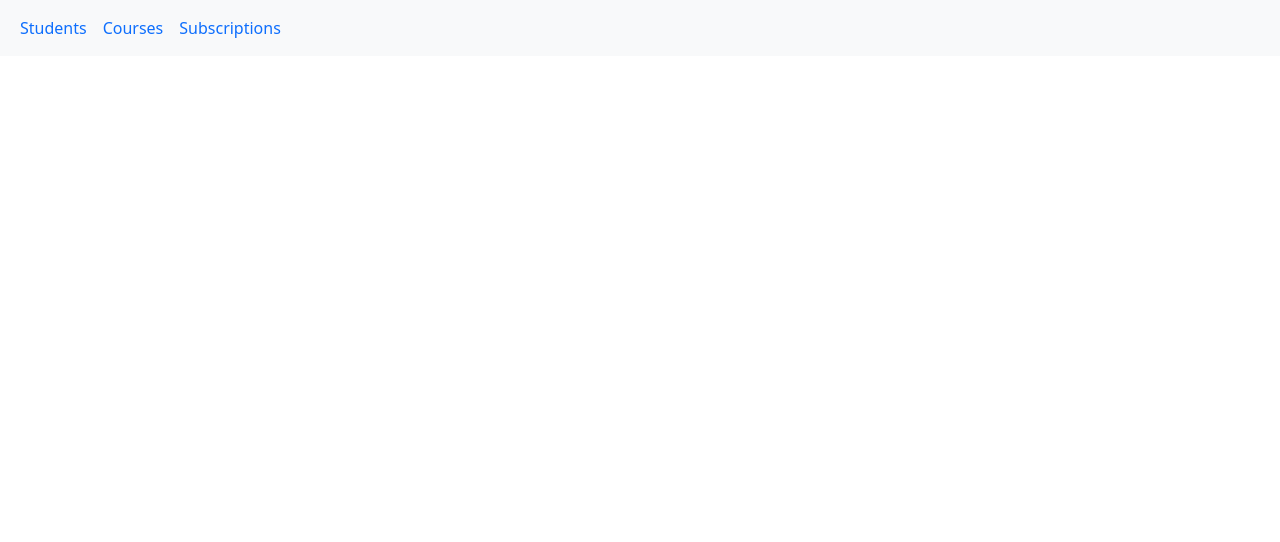
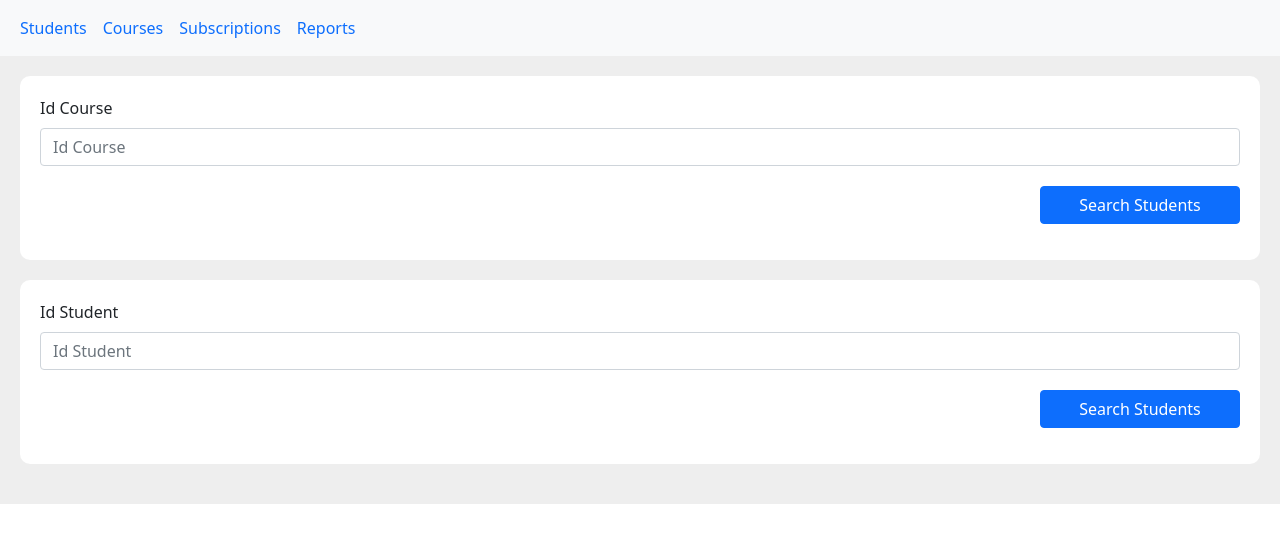
Before and after one commit to GuilhermeFerreiraAraujo/StudentCourseManagement, a React (Create React App) app in the folder StudentCourseManagement/app/: page /reports-list in a window 1280 px wide. Shown: the top 542 px of the page. Built offline with nearby package versions, Linux system fonts and the light colour scheme.

Commit message:
ADD Student by course id endpoint

```diff
--- a/StudentCourseManagement/app/src/App.js
+++ b/StudentCourseManagement/app/src/App.js
@@ -4,6 +4,7 @@ import SubscriptionsList from './Views/Subscriptions/SubscriptionsList/Subscript
 import StudentsDetail from './Views/Students/StudentsDetail/StudentsDetail';
 import CoursesDetail from './Views/Courses/CoursesDetail/CoursesDetail';
 import SubscriptionsDetail from './Views/Subscriptions/SubscriptionsDetail/SubscriptionsDetail';
+import ReportsList from './Views/Reports/ReportsList';
 import './App.scss';
 
 import {
@@ -42,6 +43,9 @@ function App() {
                     <li><Link className="dropdown-item" to="/subscriptions-list">View Subscriptions</Link></li>
                   </ul>
                 </li>
+                <li className="nav-item dropdown">
+                  <Link className="nav-link" to="/reports-list" data-bs-toggle="dropdown">Reports</Link>
+                </li>
               </ul>
             </div>
           </div>
@@ -72,6 +76,9 @@ function App() {
           <Route exact path="/subscription-detail">
             <SubscriptionsDetail />
           </Route>
+          <Route exact path="/reports-list">
+            <ReportsList />
+          </Route>
         </Switch>
       </Router>
     </div>
--- a/StudentCourseManagement/app/src/Components/Components/Table/Table.js
+++ b/StudentCourseManagement/app/src/Components/Components/Table/Table.js
@@ -25,6 +25,7 @@ export default function Table({ columns, data, onDoubleClick }) {
     },
         usePagination)
     {
+
         let pagination = "";
         if (data.length > pageSize) {
             pagination = (<div className="row text-center">
--- a/StudentCourseManagement/app/src/Views/Reports/ReportsList.js
+++ b/StudentCourseManagement/app/src/Views/Reports/ReportsList.js
@@ -1,11 +1,11 @@
 import React from 'react';
-import Table from '../../../Components/Components/Table/Table';
-import Textbox from '../../../Components/Atoms/Textbox/Textbox';
-import Button from '../../../Components/Atoms/Button/Button';
+import Table from '../../Components/Components/Table/Table';
+import Textbox from '../../Components/Atoms/Textbox/Textbox';
+import Button from '../../Components/Atoms/Button/Button';
 import { withRouter } from "react-router-dom";
-import * as Services from '../../../Services/Services';
-import * as Endpoints from '../../../Constants/Endpoints';
-import './StudentsList.scss';
+import * as Services from '../../Services/Services';
+import * as Endpoints from '../../Constants/Endpoints';
+import './ReportsList.scss';
 
 class ReportsList extends React.Component {
     constructor() {
@@ -19,19 +19,19 @@ class ReportsList extends React.Component {
             }
         };
 
-        this.search = this.search.bind(this);
-        this.handleTableDoubleClick = this.handleTableDoubleClick.bind(this);
+        this.searchStudentsByCourseId = this.searchStudentsByCourseId.bind(this);
+        this.searchCoursesByStudentId = this.searchCoursesByStudentId.bind(this);
     }
 
     componentDidMount() {
-        this.search();
+
     }
 
     searchCoursesByStudentId() {
         const params = {};
 
         if (this.state.filters.idStudent !== "") {
-            params.idStudent = this.state.filters.idStudent;
+            params.id = this.state.filters.idStudent;
         };
 
         Services.Get(Endpoints.StudentsApis.GetCoursesByStudentId, params).then(response => {
@@ -47,7 +47,7 @@ class ReportsList extends React.Component {
         const params = {};
 
         if (this.state.filters.idCourse !== "") {
-            params.idCourse = this.state.filters.idCourse
+            params.id = this.state.filters.idCourse
         };
 
         Services.Get(Endpoints.StudentsApis.GetStudentsByCourseId, params).then(response => {
@@ -140,6 +140,18 @@ class ReportsList extends React.Component {
             }
         ];
 
+        if (this.state.students.length > 0) {
+            var studentTable = (<div className="content container-fluid text-center">
+                <Table columns={studentsColumns} data={this.state.students} />
+            </div>)
+        }
+
+        if (this.state.courses.length > 0) {
+            var courseTable = (<div className="content container-fluid text-center">
+                <Table columns={coursesColumns} data={this.state.courses} />
+            </div>);
+        }
+
         return (
             <div className="Students-List">
                 <div className="content container-fluid text-start">
@@ -147,28 +159,30 @@ class ReportsList extends React.Component {
                         <div className="col">
                             <Textbox label="Id Course" type="text" placeholder="Id Course" name="idCourse" onChange={this.handleChange.bind(this)} value={this.state.filters.idCourse} />
                         </div>
-                        <div className="col">
-                            <Button label="Search" onClick={this.searchStudentsByCourseId} />
+                    </div>
+                    <div className="row">
+                        <div className="col text-end">
+                            <Button label="Search Students" className="margin-top" onClick={this.searchStudentsByCourseId} />
                         </div>
                     </div>
+                </div>
 
-                    <div className="content container-fluid text-center">
-                        <Table columns={studentsColumns} data={this.state.students} />
-                    </div>
+                {studentTable}
 
+                <div className="content container-fluid text-start">
                     <div className="row">
                         <div className="col">
                             <Textbox label="Id Student" type="text" placeholder="Id Student" name="idStudent" onChange={this.handleChange.bind(this)} value={this.state.filters.idStudent} />
                         </div>
-                        <div className="col">
-                            <Button label="Search" onClick={this.searchCoursesByStudentId} />
+                    </div>
+
+                    <div className="row">
+                        <div className="col text-end">
+                            <Button label="Search Students" onClick={this.searchCoursesByStudentId} />
                         </div>
                     </div>
                 </div>
-
-                <div className="content container-fluid text-center">
-                    <Table columns={coursesColumns} data={this.state.courses} />
-                </div>
+                {courseTable}
 
             </div >
         )
--- a/StudentCourseManagement/app/src/Views/Reports/ReportsList.scss
+++ b/StudentCourseManagement/app/src/Views/Reports/ReportsList.scss
@@ -0,0 +1,3 @@
+.margin-top{
+    margin-top: 100px;
+}
```
Also changed, not shown: 2 other files (tests, documents, lock files or other folders).
